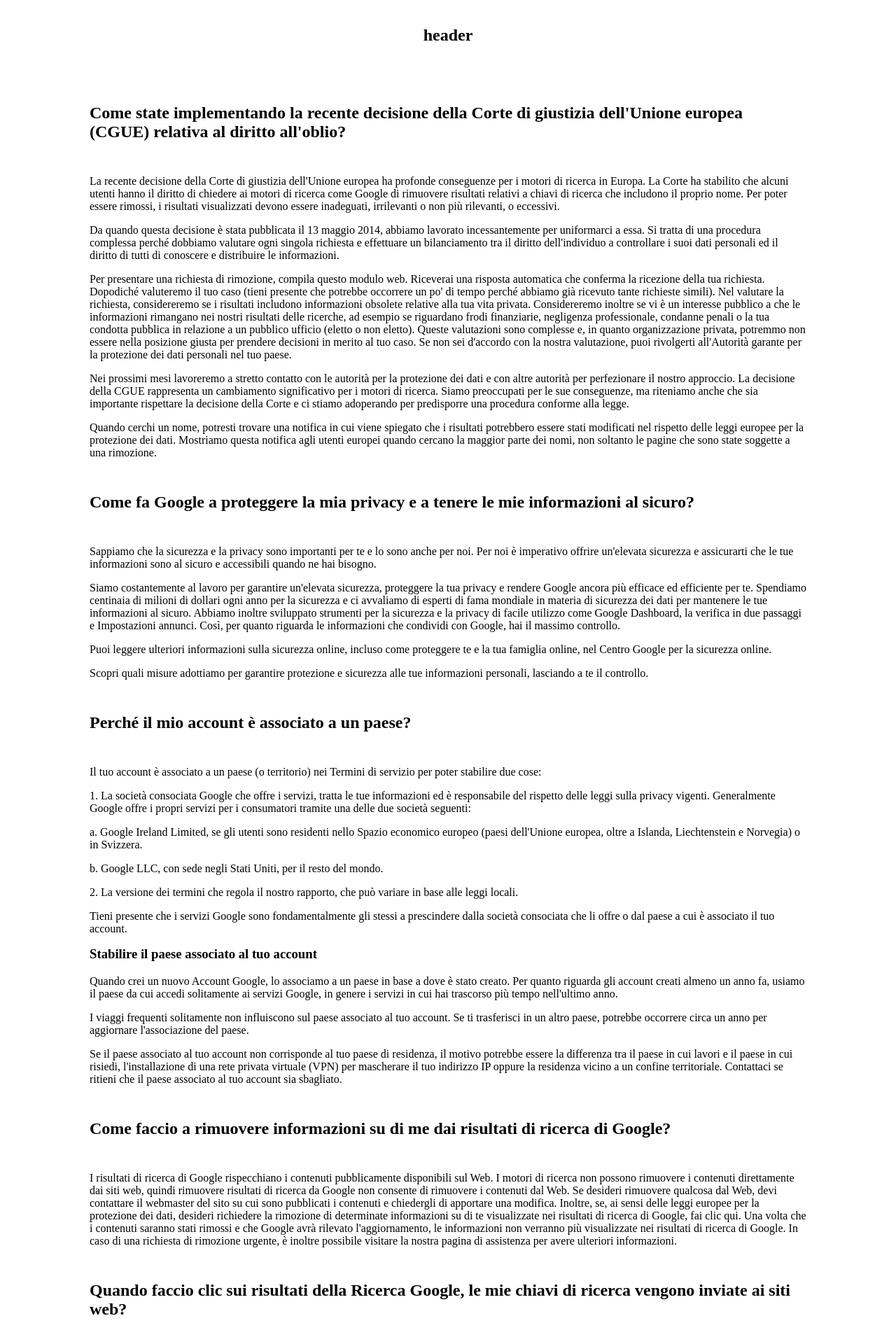
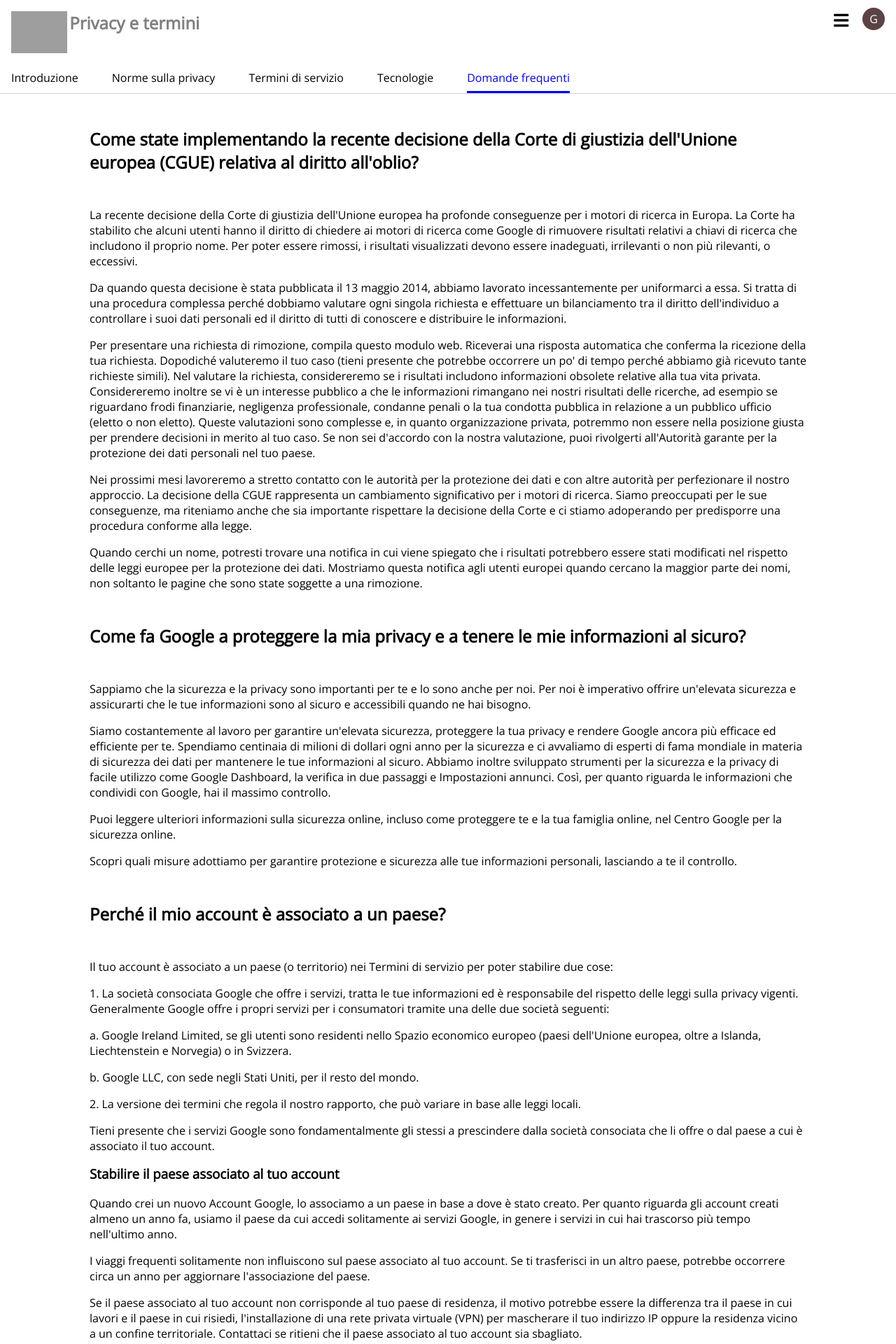
Before and after one commit to Gabry17/php-google-faq, a PHP site: page / in a window 1280 px wide. Shown: the top 1920 px of the page at 70% size. Run offline with PHP 8.4, Linux system fonts and the light colour scheme; grey boxes are pictures that could not be loaded.

Commit message:
impostato header

```diff
--- a/index.php
+++ b/index.php
@@ -61,12 +61,39 @@ $main_data = [
     <meta charset="UTF-8">
     <meta http-equiv="X-UA-Compatible" content="IE=edge">
     <meta name="viewport" content="width=device-width, initial-scale=1.0">
+    <link rel="preconnect" href="https://fonts.googleapis.com">
+    <link rel="preconnect" href="https://fonts.gstatic.com" crossorigin>
+    <link href="https://fonts.googleapis.com/css2?family=Open+Sans&display=swap" rel="stylesheet">
+    <link rel="preconnect" href="https://fonts.googleapis.com">
+    <link rel="preconnect" href="https://fonts.gstatic.com" crossorigin>
+    <link rel="stylesheet" href="https://cdnjs.cloudflare.com/ajax/libs/font-awesome/5.15.4/css/all.min.css" integrity="sha512-1ycn6IcaQQ40/MKBW2W4Rhis/DbILU74C1vSrLJxCq57o941Ym01SwNsOMqvEBFlcgUa6xLiPY/NS5R+E6ztJQ==" crossorigin="anonymous" referrerpolicy="no-referrer" />
     <link rel="stylesheet" href="style.css">
+
     <title>Google</title>
 </head>
 <body>
     <!-- header -->
-    <header> <h2>header</h2> </header>
+    <header>
+        <div class="container flex">
+            <div class="logo flex">
+                <img src="https://www.igizmo.it/wp-content/uploads/2020/01/google_logo-696x265.png" alt="logo">
+                <h2>Privacy e termini</h2>
+            </div>
+            <div class="icon">
+                <i class="fas fa-bars"></i>
+                <span>G</span>
+            </div>
+        </div>
+        <div class="list-menu">
+            <ul class="flex">
+                <li>Introduzione</li>
+                <li>Norme sulla privacy</li>
+                <li>Termini di servizio</li>
+                <li>Tecnologie</li>
+                <li class="blue">Domande frequenti</li>
+            </ul>
+        </div>
+    </header>
     <!-- /header -->
 
     <!-- main -->
--- a/style.css
+++ b/style.css
@@ -5,12 +5,68 @@
     box-sizing: border-box;
 }
 
-header,
-footer{
-    text-align: center;
-    line-height: 100px;
+/* common */
+body{
+    font-family: 'Open Sans', sans-serif;
 }
 
+img{
+    width: 80px;
+    margin-right: .2em;
+}
+
+.flex{
+    display: flex;
+}
+
+/* header */
+.container{
+    padding: 1em;
+    justify-content: space-between;
+}
+
+.logo{
+    color: gray;
+}
+
+.icon i{
+    font-size: 1.5em;
+    vertical-align: middle;
+}
+
+.icon span{
+    background-color: #5c4343;
+    color: white;
+    border-radius: 50%;
+    padding: 5px 10px;
+    margin-left: 1em;
+}
+
+.list-menu{
+    border-bottom: 1px solid lightgray;
+}
+
+ul{
+    list-style: none;
+}
+
+ul li{
+    padding: .5em 0;
+    margin: 0 2em 0 1em;
+    cursor: pointer;
+}
+
+.blue{
+    color: blue;
+    border-bottom: 3px solid blue;
+}
+
+ul li:hover{
+    color: blue;
+    border-bottom: 3px solid blue;
+}
+
+/* main */
 main{
     width: 80%;
     margin: 0 auto;
```
